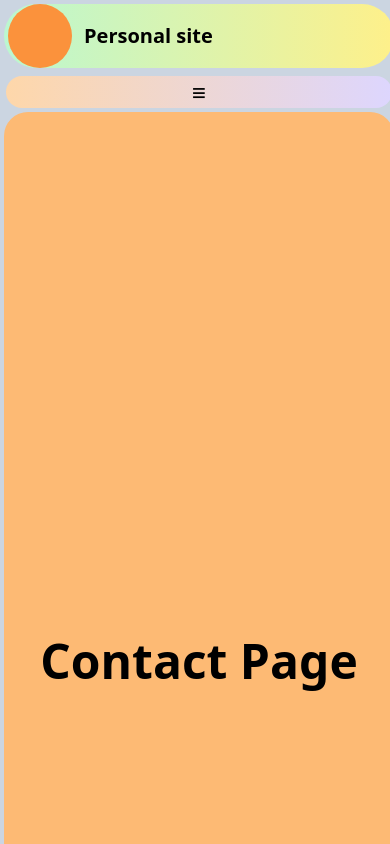
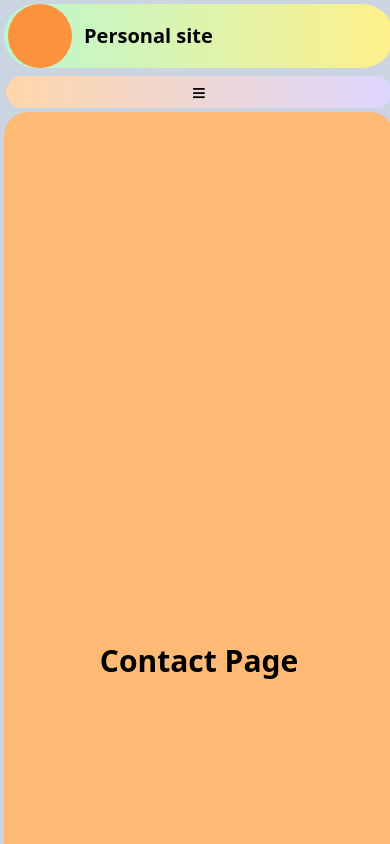
Before and after one commit to Majdanka/nextJsprj, a Next.js app: page /contact in a window 390 px wide. Shown: the top 844 px of the page. Built offline with nearby package versions, Linux system fonts and the light colour scheme.

Commit message:
Contact and about pages font size responsive adjusting

```diff
--- a/app/(publicPage)/about/page.tsx
+++ b/app/(publicPage)/about/page.tsx
@@ -7,7 +7,7 @@ export const metadata: Metadata = {
 export default function About() {
   return (
     <main className="w-full md:w-[99%] bg-orange-300 rounded-3xl md:h-[80vh] flex flex-col items-center h-[130vh] justify-center">
-      <h1 className="text-5xl font-bold">About Page</h1>
+      <h1 className="md:text-5xl text-3xl font-bold">About Page</h1>
     </main>
   );
 }
--- a/app/(publicPage)/contact/page.tsx
+++ b/app/(publicPage)/contact/page.tsx
@@ -7,7 +7,7 @@ export const metadata: Metadata = {
 export default function Contact() {
   return (
     <main className="w-full md:w-[99%] bg-orange-300 rounded-3xl md:h-[80vh] flex flex-col items-center h-[130vh] justify-center">
-      <h1 className="text-5xl font-bold">Contact Page</h1>
+      <h1 className="md:text-5xl text-3xl  font-bold">Contact Page</h1>
     </main>
   );
 }
```
